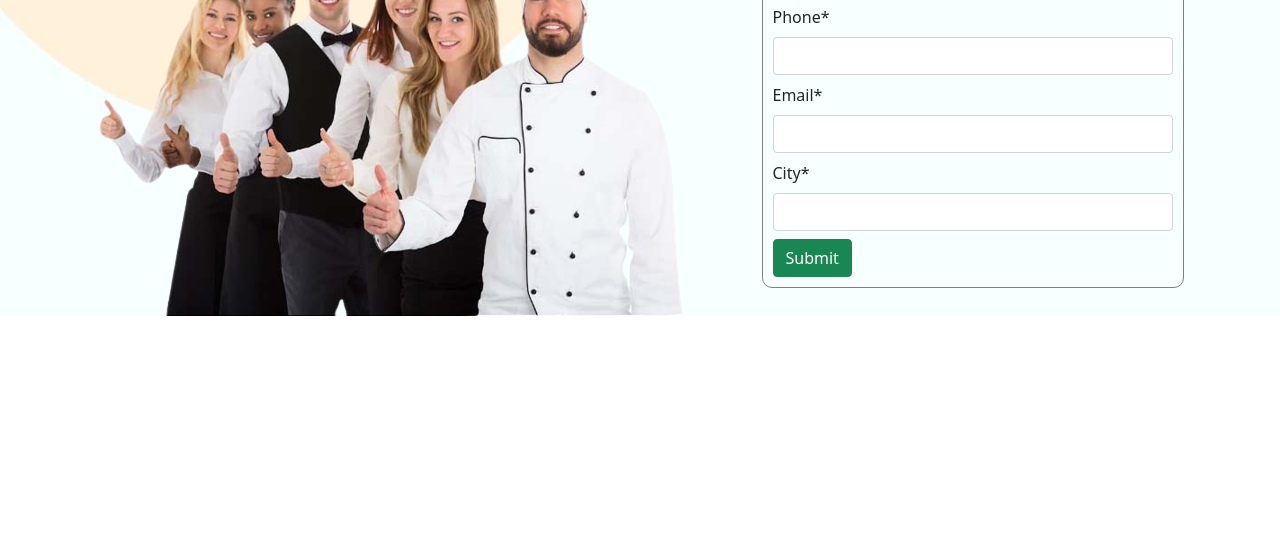
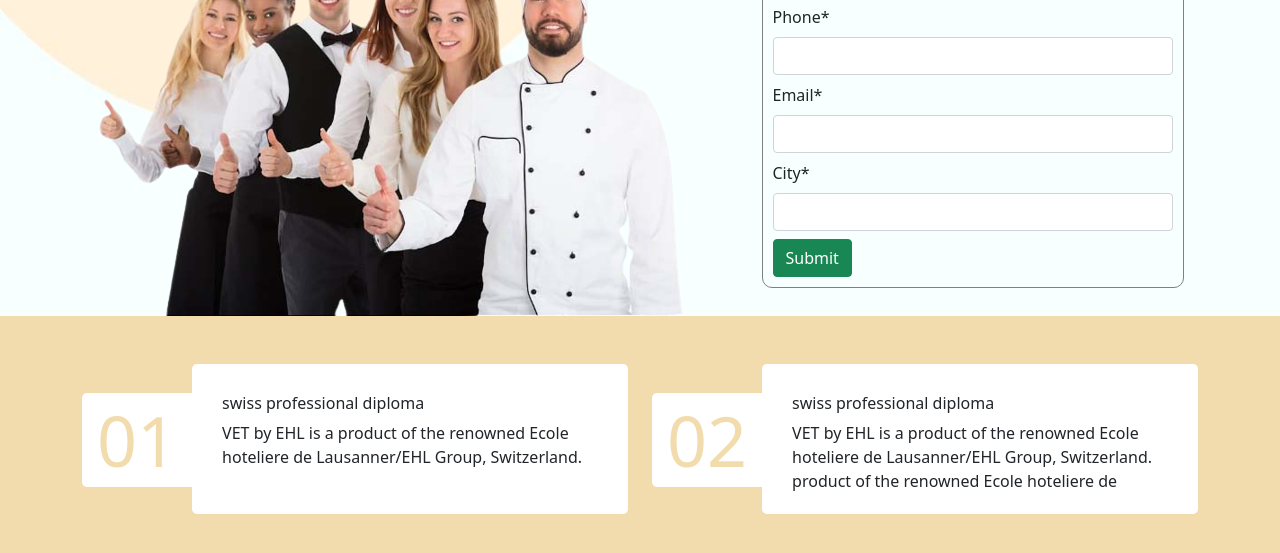
Before and after one commit to miladsiddiquey/client, a plain HTML site: page index.html in a window 1280 px wide. Shown: the part 401-954 px from the top of the page. Before the commit the page ends 800 px from the top, so only its background shows below. Drawn offline with nearby package versions, Linux system fonts and the light colour scheme.

Commit message:
some code added

```diff
--- a/index.html
+++ b/index.html
@@ -67,6 +67,32 @@
             </div>
         </div>
     </header>
+    <main>
+        <section class="short_info">
+           <div class="container ">
+            <div class="row ">
+                <div class="col-md-6 pt-5 pb-5 d-flex align-items-center d-flex justify-content-end">
+                        <div class="counter"><h2>01</h2></div>
+                        <div class="diploma_text">
+                            <div>
+                                <h6>swiss professional diploma</h6>
+                            <p>VET by EHL is a product of the renowned Ecole hoteliere de Lausanner/EHL Group, Switzerland.</p>
+                            </div>
+                      </div>
+                </div>
+                <div class="col-md-6 pt-5 pb-5 d-flex align-items-center d-flex justify-content-end">
+                        <div class="counter"><h2>02</h2></div>
+                        <div class="diploma_text">
+                            <div>
+                                <h6>swiss professional diploma</h6>
+                            <p>VET by EHL is a product of the renowned Ecole hoteliere de Lausanner/EHL Group, Switzerland.  product of the renowned Ecole hoteliere de</p>
+                            </div>
+                        </div>
+                </div>
+            </div>
+           </div>
+        </section>
+    </main>
 
 
 
--- a/style.css
+++ b/style.css
@@ -57,3 +57,27 @@ form {
    padding: 5px 0;
 
 }
+
+/********** Counter section*******/
+.short_info{
+    background-color: #F2DCAD;
+}
+.counter h2{
+   font-size: 70px !important;
+   color: #F2DCAD;
+   background: #fff;
+   padding: 5px 15px;
+   border-radius: 5px 0px 0px 5px;
+   margin-top: 10px;
+}
+.diploma_text  {
+    background: #fff;
+    padding: 30px;
+    border-radius: 5px;
+    justify-content: end !important;
+    width:auto;
+    height: 150px;
+
+
+
+}
```
